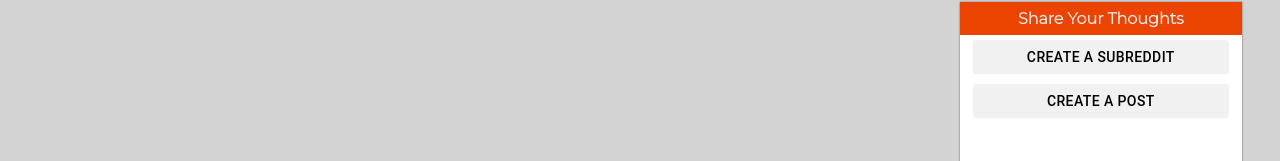
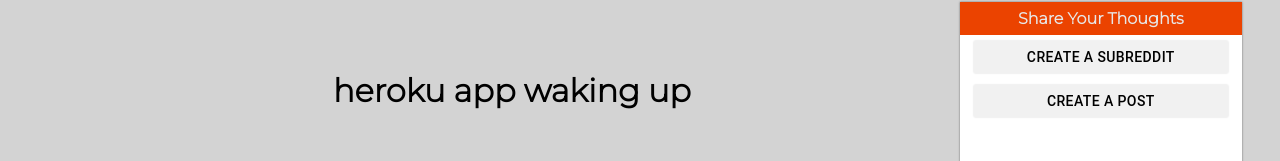
Before and after one commit to mazurj20/reddit, a React (Create React App) app: page / in a window 1280 px wide. Shown: the part 398-559 px from the top of the page. Built offline with nearby package versions, Linux system fonts and the light colour scheme; no server answers.

Commit message:
added db message

```diff
--- a/src/components/pages/Home.js
+++ b/src/components/pages/Home.js
@@ -77,7 +77,7 @@
             default:
               return (
                 <div>
-                  {popularPosts && (
+                  {popularPosts ? (
                     <>
                       <div className="Home_buttons">
                         <Button
@@ -115,6 +115,10 @@
                         ))}
                       </div>
                     </>
+                  ) : (
+                    <div class="database__message">
+                      <h1>heroku app waking up</h1>
+                    </div>
                   )}
                 </div>
               );
--- a/src/styles/Comment.css
+++ b/src/styles/Comment.css
@@ -2,6 +2,7 @@
   display: flex;
   margin: 5px;
   width: 97%;
+  height: auto;
   border-radius: 2px;
 }
 .Comment_left {
@@ -45,6 +46,7 @@
 }
 .Comment_body > h6 {
   width: 95%;
+  overflow: scroll;
 }
 .Comment_delete_container {
   display: flex;
--- a/src/styles/Home.css
+++ b/src/styles/Home.css
@@ -44,6 +44,16 @@
   border: solid rgb(0, 0, 0);
   border-width: 1px;
 }
+.database__message {
+  position: absolute;
+  top: 0;
+  left: 0;
+  height: 100vh;
+  width: 60vw;
+  display: flex;
+  justify-content: center;
+  align-items: center;
+}
 
 @media (max-width: 900px) {
   .Sidebar {
```
